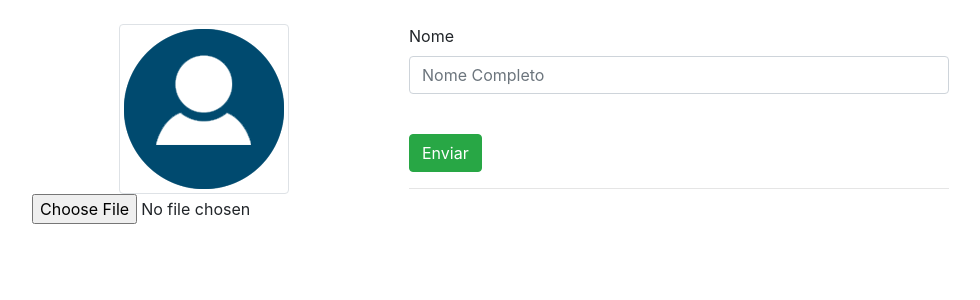
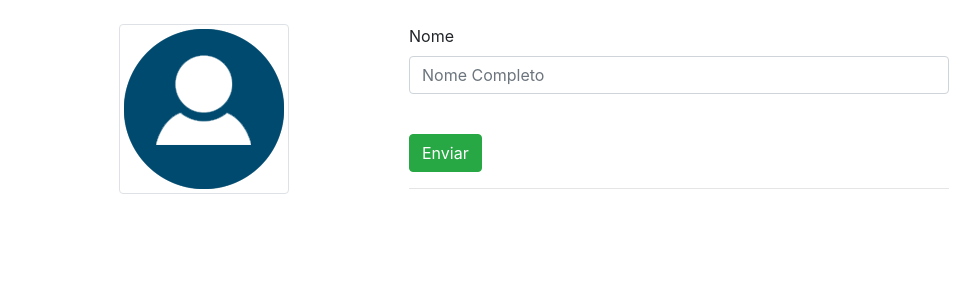
Before and after one commit to LucianoCharlesdeSouza/arquivos-usados-em-videos, a PHP site: page / in a window 1280 px wide. Shown: the top 300 px of the page, without its empty margins (56-1036 px from the left). Run offline with PHP 8.4, Linux system fonts and the light colour scheme.

Commit message:
Update index.php

```diff
--- a/preview-upload/index.php
+++ b/preview-upload/index.php
@@ -4,6 +4,12 @@
         <meta charset="UTF-8">
         <title>Preview-Upload</title>
         <link rel="stylesheet" href="https://maxcdn.bootstrapcdn.com/bootstrap/4.0.0/css/bootstrap.min.css">
+        <style>
+            input[type="file"]{
+                color: transparent;
+                display: none;
+            }
+        </style>
     </head>
     <body>
         <br/>
```
